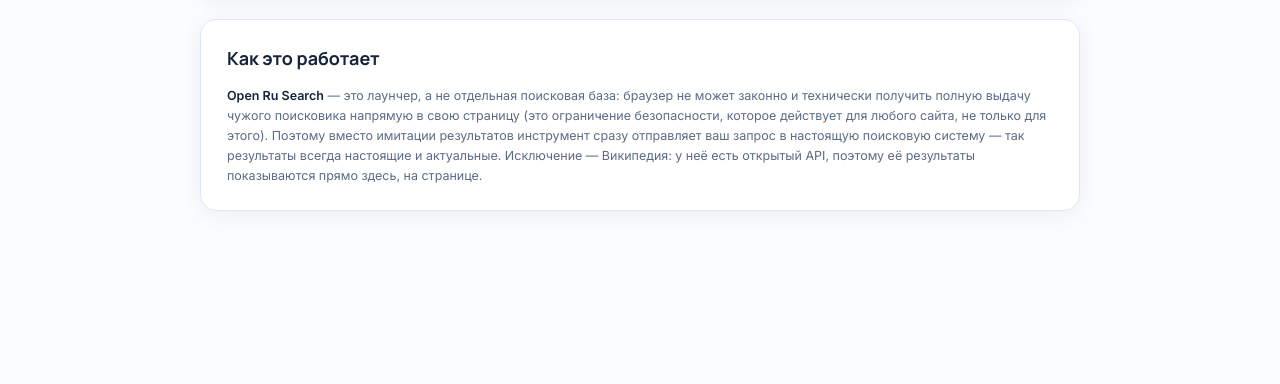
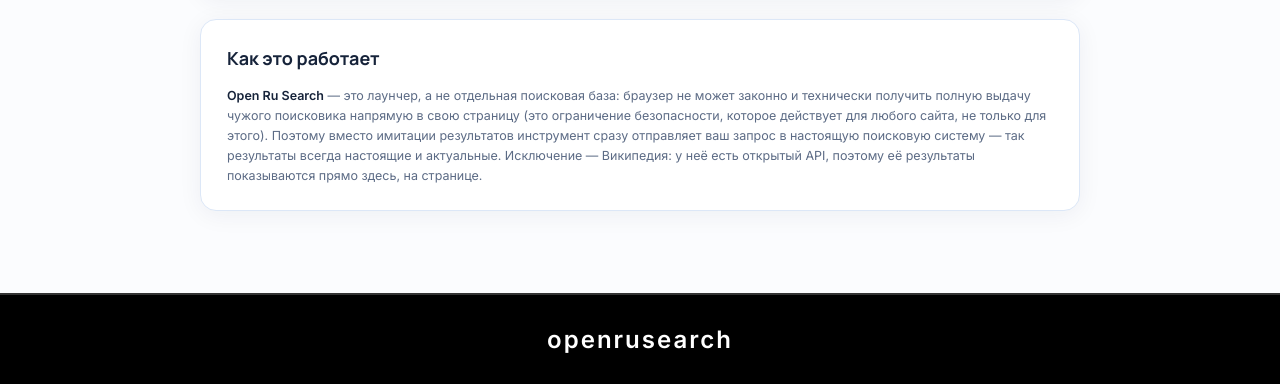
Before and after one commit to openrusearch/openrusearch, a plain HTML site: page index.html in a window 1280 px wide. Shown: the part 1161-1545 px from the top of the page. Before the commit the page ends 1454 px from the top, so only its background shows below. Drawn offline with Linux system fonts and the light colour scheme.

Commit message:
Update index.html

```diff
--- a/index.html
+++ b/index.html
@@ -431,11 +431,22 @@
     overflow-y:auto;
   }
 
-  .footer{
-    text-align:center;
-    color:var(--ink-soft);
-    font-size:12px;
-    padding:18px 0 26px;
+  /* ===== НОВЫЙ ЧЁРНЫЙ ПОДВАЛ ===== */
+  .footer {
+    background-color: #000000;
+    color: #ffffff;
+    text-align: center;
+    padding: 30px 20px;
+    width: 100%;
+    font-size: 24px;
+    font-weight: bold;
+    letter-spacing: 2px;
+    border-top: 2px solid #333333;
+    flex-shrink: 0;
+  }
+  .footer:hover {
+    background-color: #1a1a1a;
+    transition: background-color 0.3s ease;
   }
 
   @media (max-width:560px){
@@ -445,6 +456,7 @@
     .search-box input{ font-size:14px; }
     .search-box button{ padding:11px 16px; font-size:13px; }
     .engine-grid{ grid-template-columns:repeat(auto-fill, minmax(130px,1fr)); }
+    .footer { font-size: 18px; padding: 20px 16px; }
   }
 </style>
 </head>
@@ -510,6 +522,10 @@
 
 </div>
 
+<!-- ===== НОВЫЙ ЧЁРНЫЙ ПОДВАЛ ===== -->
+<footer class="footer">
+  openrusearch
+</footer>
 
 <div class="wiki-modal-overlay" id="wikiModalOverlay">
   <div class="wiki-modal">
```
